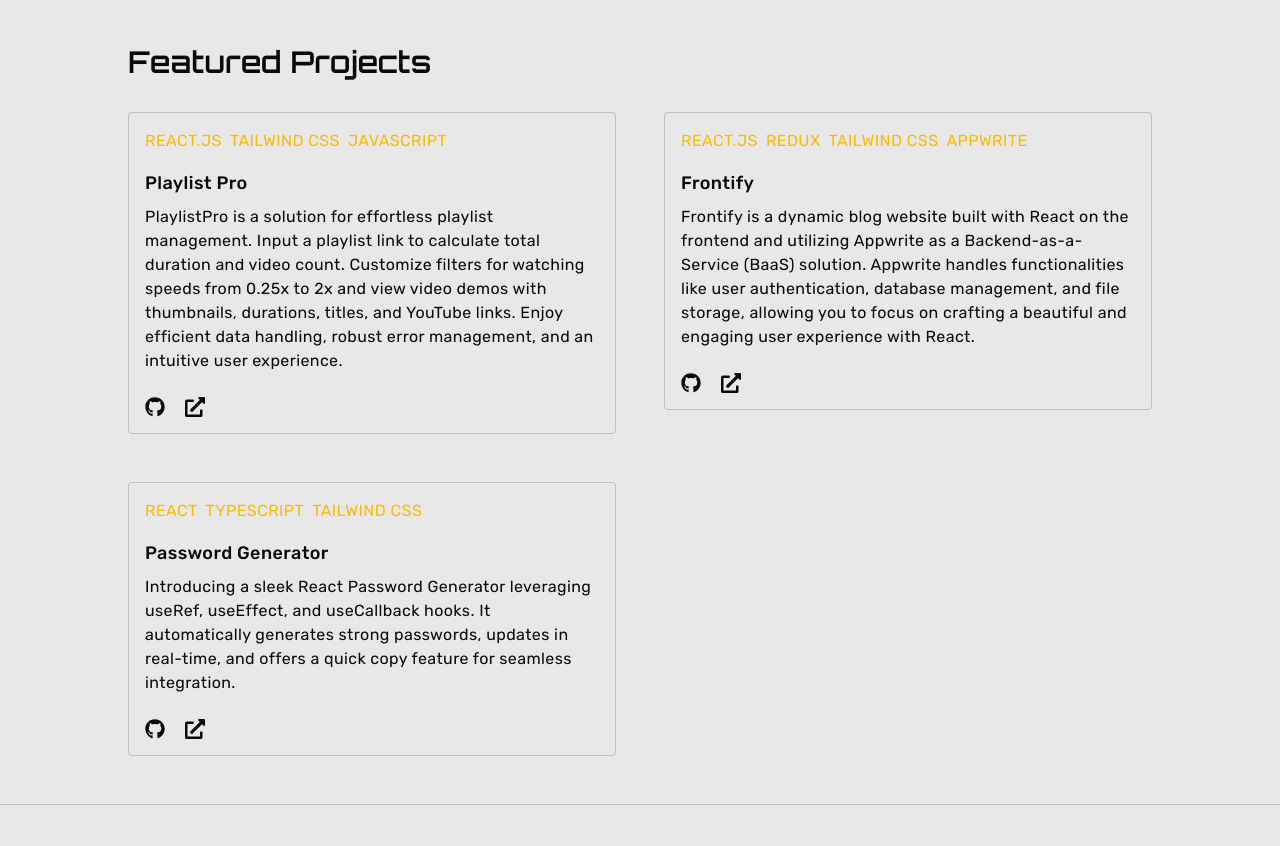
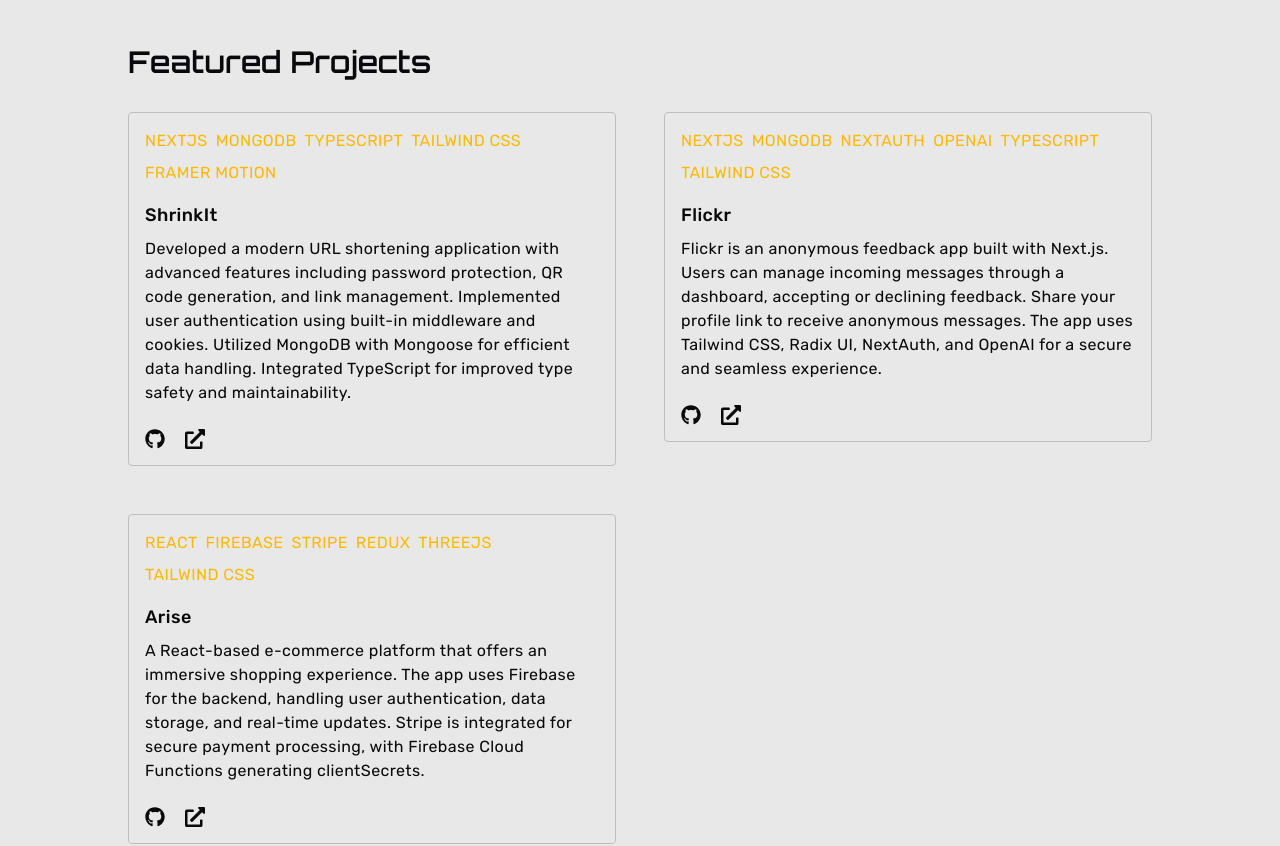
Before and after one commit to alok-x0s1/Portfolio, a Next.js app: page / in a window 1280 px wide. Shown: the part 700-1546 px from the top of the page. Built offline with nearby package versions, Linux system fonts and the light colour scheme; a web font is replaced by a local one.

Commit message:
Changes in Hero section and Featured project section

```diff
--- a/src/components/FeaturedProjects.tsx
+++ b/src/components/FeaturedProjects.tsx
@@ -5,7 +5,6 @@
 import Project from "./Project";
 import { motion } from "framer-motion";
 
-// Animation Variants for Projects
 const containerVariants = {
 	hidden: { opacity: 0 },
 	visible: {
@@ -35,28 +34,48 @@
 const FeaturedProjects = () => {
 	const projects = [
 		{
-			stacks: ["React.js", "Tailwind CSS", "Javascript"],
-			title: "Playlist Pro",
+			stacks: [
+				"NextJs",
+				"MongoDB",
+				"TypeScript",
+				"Tailwind CSS",
+				"Framer Motion",
+			],
+			title: "ShrinkIt",
 			description:
-				"PlaylistPro is a solution for effortless playlist management. Input a playlist link to calculate total duration and video count. Customize filters for watching speeds from 0.25x to 2x and view video demos with thumbnails, durations, titles, and YouTube links. Enjoy efficient data handling, robust error management, and an intuitive user experience.",
-			githubLink: "https://github.com/alok-x0s1/PlaylistPro",
-			liveLink: "https://playlistpro-alok.vercel.app/",
+				"Developed a modern URL shortening application with advanced features including password protection, QR code generation, and link management. Implemented user authentication using built-in middleware and cookies. Utilized MongoDB with Mongoose for efficient data handling. Integrated TypeScript for improved type safety and maintainability.",
+			githubLink: "https://github.com/alok-x0s1/ShrinkIt",
+			liveLink: "https://shuck.vercel.app",
 		},
 		{
-			stacks: ["React.js", "Redux", "Tailwind CSS", "Appwrite"],
-			title: "Frontify",
+			stacks: [
+				"NextJs",
+				"MongoDB",
+				"NextAuth",
+				"OpenAI",
+				"Typescript",
+				"Tailwind CSS",
+			],
+			title: "Flickr",
 			description:
-				"Frontify is a dynamic blog website built with React on the frontend and utilizing Appwrite as a Backend-as-a-Service (BaaS) solution. Appwrite handles functionalities like user authentication, database management, and file storage, allowing you to focus on crafting a beautiful and engaging user experience with React.",
-			githubLink: "https://github.com/alok-x0s1/frontify",
-			liveLink: "https://ecommerceplatform.live",
+				"Flickr is an anonymous feedback app built with Next.js. Users can manage incoming messages through a dashboard, accepting or declining feedback. Share your profile link to receive anonymous messages. The app uses Tailwind CSS, Radix UI, NextAuth, and OpenAI for a secure and seamless experience.",
+			githubLink: "https://github.com/alok-x0s1/Flickr",
+			liveLink: "https://flickrrr.vercel.app",
 		},
 		{
-			stacks: ["React", "TypeScript", "Tailwind CSS"],
-			title: "Password Generator",
+			stacks: [
+				"React",
+				"Firebase",
+				"Stripe",
+				"Redux",
+				"ThreeJs",
+				"Tailwind CSS",
+			],
+			title: "Arise",
 			description:
-				"Introducing a sleek React Password Generator leveraging useRef, useEffect, and useCallback hooks. It automatically generates strong passwords, updates in real-time, and offers a quick copy feature for seamless integration.",
-			githubLink: "https://github.com/alok-x0s1/Password-Generator",
-			liveLink: "https://password-generator-alok.vercel.app",
+				"A React-based e-commerce platform that offers an immersive shopping experience. The app uses Firebase for the backend, handling user authentication, data storage, and real-time updates. Stripe is integrated for secure payment processing, with Firebase Cloud Functions generating clientSecrets.",
+			githubLink: "https://github.com/alok-x0s1/Arise",
+			liveLink: "https://a-rise-sigma.vercel.app",
 		},
 	];
 
--- a/src/components/HeroSection.tsx
+++ b/src/components/HeroSection.tsx
@@ -6,15 +6,14 @@
 import profilePic from "../../public/profile.jpeg";
 import Image from "next/image";
 import {
-	FaFacebook,
 	FaGithub,
 	FaInstagram,
 	FaLinkedin,
 	FaTwitter,
 } from "react-icons/fa";
+import { FaGitlab } from "react-icons/fa6";
 import { motion } from "framer-motion";
 
-// Animation Variants for Different Elements
 const containerVariants = {
 	hidden: { opacity: 0 },
 	visible: {
@@ -68,7 +67,6 @@
 			variants={containerVariants}
 		>
 			<div className="flex flex-col sm:flex-row items-center sm:items-start gap-6">
-				{/* Profile Image with Motion */}
 				<motion.div
 					className="h-40 w-40 sm:h-48 sm:w-48 overflow-hidden object-fill rounded shadow-sm shadow-input border border-input"
 					variants={imageVariants}
@@ -80,7 +78,6 @@
 					/>
 				</motion.div>
 
-				{/* Hero Text Section */}
 				<motion.div className="flex-col flex gap-6 w-full sm:w-auto items-center sm:items-start">
 					<motion.div
 						className="text-center sm:text-start"
@@ -101,7 +98,6 @@
 						</motion.p>
 					</motion.div>
 
-					{/* Social Links with Hover Animations */}
 					<div className="social-links flex flex-wrap gap-4 justify-center sm:justify-start items-center text-2xl cursor-pointer">
 						{[
 							{
@@ -112,14 +108,14 @@
 								href: "https://www.linkedin.com/in/alok-x0s1",
 								icon: <FaLinkedin />,
 							},
+							{
+								href: "https://www.gitlab.com/mr_x0s1",
+								icon: <FaGitlab />,
+							},
 							{ href: "https://x.com", icon: <FaTwitter /> },
 							{
 								href: "https://www.instagram.com/mr_x0s1",
 								icon: <FaInstagram />,
-							},
-							{
-								href: "https://www.facebook.com",
-								icon: <FaFacebook />,
 							},
 						].map(({ href, icon }, index) => (
 							<motion.a
@@ -137,7 +133,6 @@
 				</motion.div>
 			</div>
 
-			{/* Introduction Text */}
 			<motion.p
 				className="intro-text text-base sm:text-lg tracking-wide mt-4 leading-relaxed text-start md:text-center sm:text-left"
 				variants={textVariants}
@@ -153,7 +148,6 @@
 				great.
 			</motion.p>
 
-			{/* Learn More Section */}
 			<motion.p
 				className="text-center text-lg sm:text-xl mt-6 cursor-pointer"
 				whileHover="hover"
--- a/src/components/Navbar.tsx
+++ b/src/components/Navbar.tsx
@@ -8,7 +8,6 @@
 import { Button } from "./ui/button";
 import { cn } from "@/lib/utils";
 import { motion } from "framer-motion";
-
 
 const navbarVariants = {
 	hidden: { opacity: 0, scale: 0.9 },
@@ -105,7 +104,7 @@
 						variant="outline"
 						className="text-lg hover:text-secondaryTextColor duration-300"
 					>
-						<Link href="/projects" className="px-2">
+						<Link href="/resume" className="px-2">
 							Resume
 						</Link>
 					</Button>
@@ -167,7 +166,7 @@
 							variant="outline"
 							className="text-lg hover:text-secondaryTextColor duration-300"
 						>
-							<Link href="/projects" className="px-2">
+							<Link href="/resume" className="px-2">
 								Resume
 							</Link>
 						</Button>
--- a/src/components/Project.tsx
+++ b/src/components/Project.tsx
@@ -10,7 +10,6 @@
 	liveLink: string;
 }
 
-// Animation Variants for Individual Project Cards
 const cardVariants = {
 	hover: {
 		scale: 1.02,
@@ -37,7 +36,6 @@
 			whileTap="tap"
 			variants={cardVariants}
 		>
-			{/* Stack Labels */}
 			<div className="flex flex-wrap gap-2 mb-2">
 				{stacks.map((stack, index) => (
 					<span
@@ -49,34 +47,27 @@
 				))}
 			</div>
 
-			{/* Project Title */}
 			<h2 className="text-base md:text-lg font-medium">{title}</h2>
 
-			{/* Project Description */}
 			<p className="text-sm md:text-base mb-4">{description}</p>
 
-			{/* Links to GitHub and Live Site */}
 			<div className="flex gap-5 justify-start items-center">
-				{/* GitHub Icon with Animation */}
 				<motion.a
 					href={githubLink}
 					target="_blank"
 					rel="noopener noreferrer"
 					className="text-lg md:text-xl"
-					whileHover={{ scale: 1.2, color: "#f39c12" }} // Use a specific color like "#f39c12" or define it in your Tailwind config.
-					whileTap={{ scale: 0.9 }}
+					whileHover={{ scale: 1.2, color: "#f39c12" }}
 				>
 					<FaGithub />
 				</motion.a>
 
-				{/* Live Link Icon with Animation */}
 				<motion.a
 					href={liveLink}
 					target="_blank"
 					rel="noopener noreferrer"
 					className="text-lg md:text-xl"
 					whileHover={{ scale: 1.2, color: "#f39c12" }}
-					whileTap={{ scale: 0.9 }}
 				>
 					<FaExternalLinkAlt />
 				</motion.a>
```
